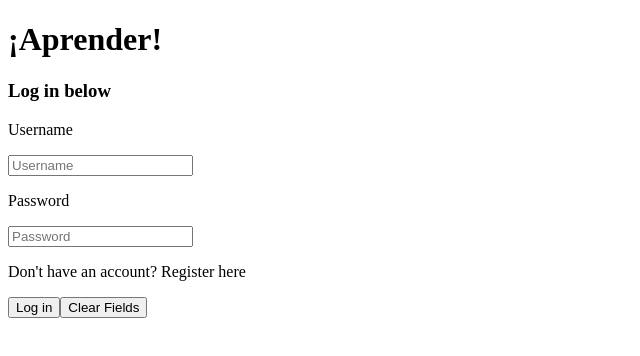
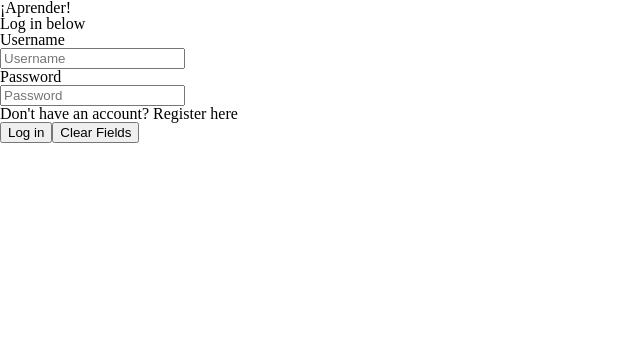
Before and after one commit to awpala/aprender, a React (Create React App) app: page /#/ in a window 1280 px wide. Shown: the top 356 px of the page, without its empty margins (0-640 px from the left). Built offline with nearby package versions, Linux system fonts and the light colour scheme; no server answers.

Commit message:
Add reset.css

```diff
--- a/public/index.html
+++ b/public/index.html
@@ -9,6 +9,7 @@
       name="description"
       content="Web site created using create-react-app"
     />
+    <link rel="stylesheet" href="%PUBLIC_URL%/reset.css">
     <link rel="apple-touch-icon" href="%PUBLIC_URL%/logo192.png" />
     <!--
       manifest.json provides metadata used when your web app is installed on a
--- /dev/null
+++ b/public/reset.css
@@ -0,0 +1,48 @@
+/* http://meyerweb.com/eric/tools/css/reset/
+   v2.0 | 20110126
+   License: none (public domain)
+*/
+
+html, body, div, span, applet, object, iframe,
+h1, h2, h3, h4, h5, h6, p, blockquote, pre,
+a, abbr, acronym, address, big, cite, code,
+del, dfn, em, img, ins, kbd, q, s, samp,
+small, strike, strong, sub, sup, tt, var,
+b, u, i, center,
+dl, dt, dd, ol, ul, li,
+fieldset, form, label, legend,
+table, caption, tbody, tfoot, thead, tr, th, td,
+article, aside, canvas, details, embed,
+figure, figcaption, footer, header, hgroup,
+menu, nav, output, ruby, section, summary,
+time, mark, audio, video {
+	margin: 0;
+	padding: 0;
+	border: 0;
+	font-size: 100%;
+	font: inherit;
+	vertical-align: baseline;
+}
+/* HTML5 display-role reset for older browsers */
+article, aside, details, figcaption, figure,
+footer, header, hgroup, menu, nav, section {
+	display: block;
+}
+body {
+	line-height: 1;
+}
+ol, ul {
+	list-style: none;
+}
+blockquote, q {
+	quotes: none;
+}
+blockquote:before, blockquote:after,
+q:before, q:after {
+	content: '';
+	content: none;
+}
+table {
+	border-collapse: collapse;
+	border-spacing: 0;
+}
```
